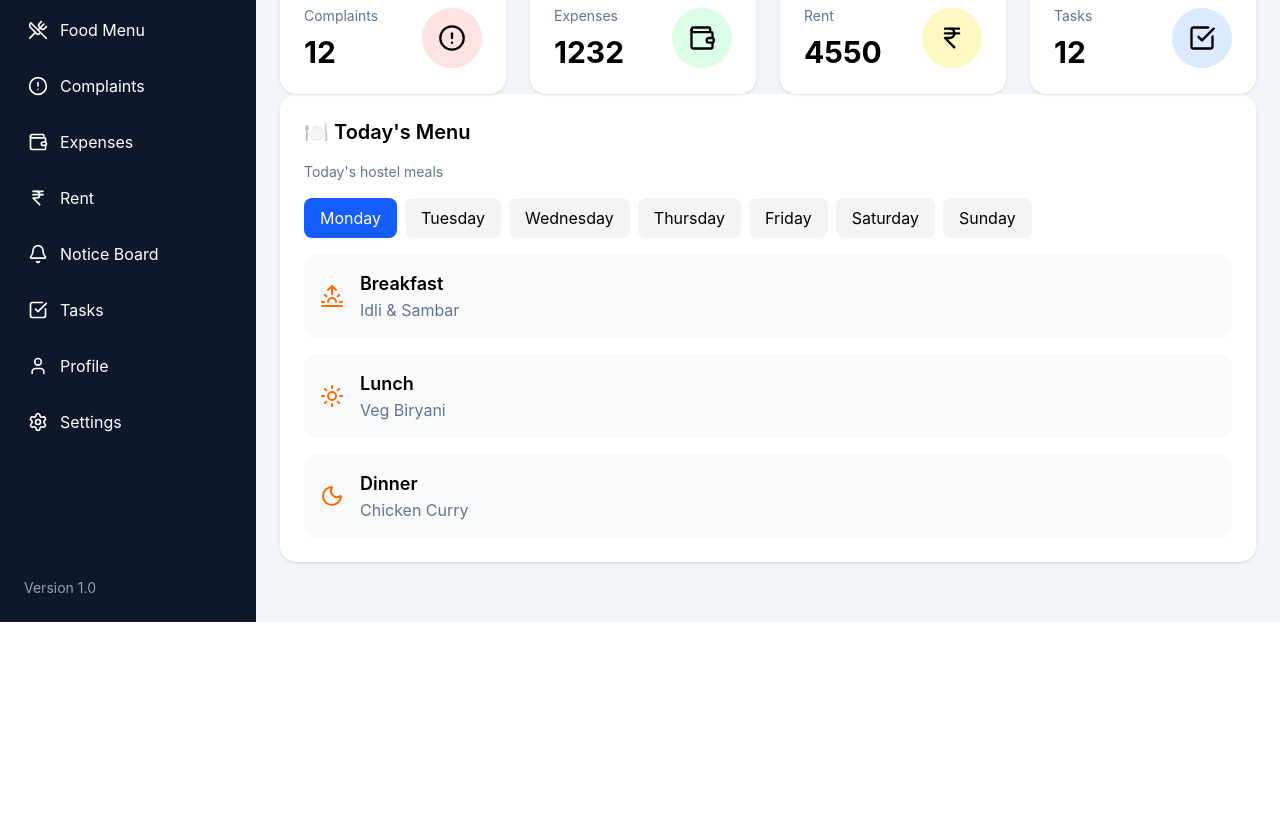
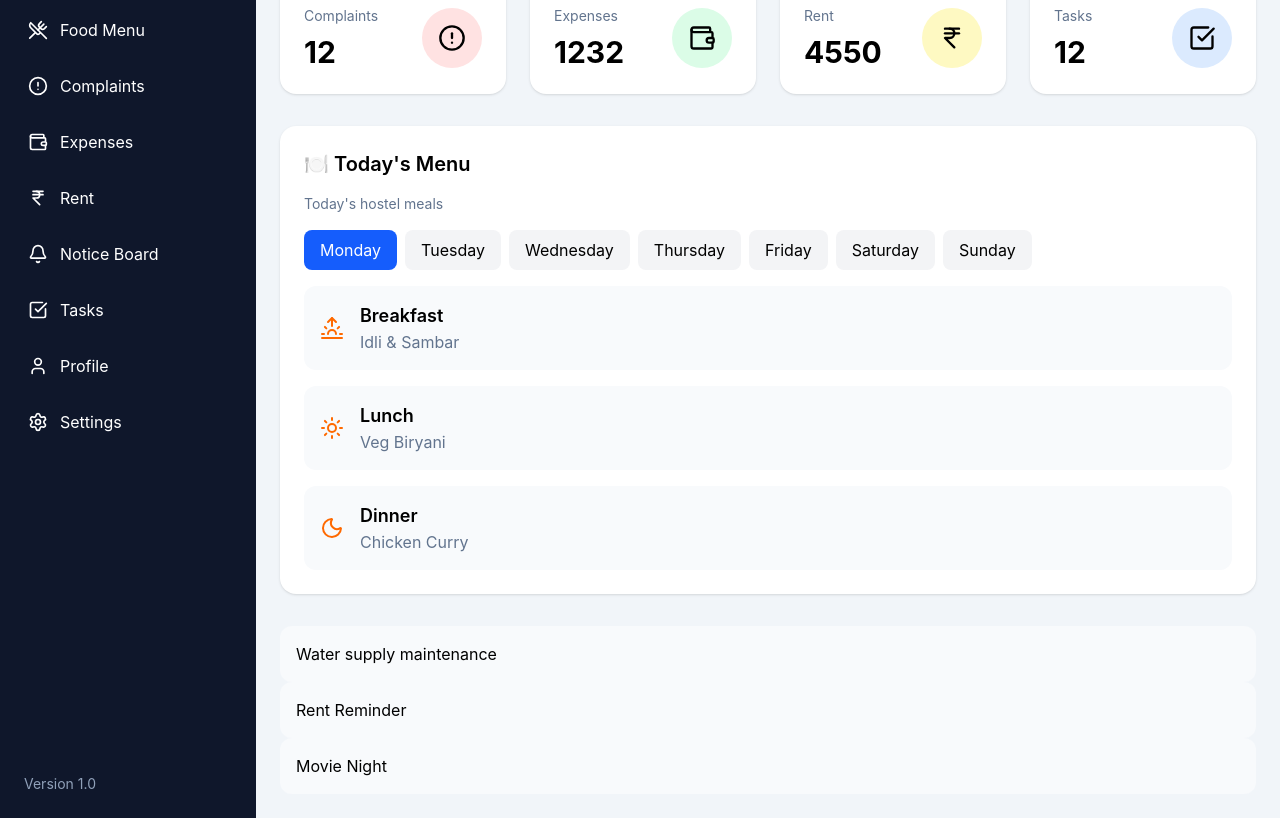
Before and after one commit to sayan-adhikary/staymate, a React (Vite) app: page / in a window 1280 px wide. Shown: the part 242-1060 px from the top of the page. Before the commit the page ends 864 px from the top, so only its background shows below. Built offline with nearby package versions, Linux system fonts and the light colour scheme.

Commit message:
create a NoticeCard.jsx which will present the notice to page

```diff
--- a/src/components/dashboard/NoticeCard.jsx
+++ b/src/components/dashboard/NoticeCard.jsx
@@ -0,0 +1,55 @@
+import { useState } from "react";
+
+function NoticeCard() {
+  const [selectedNotice, setSelectedNotice] = useState(null);
+
+  const notices = [
+    {
+      id: 1,
+      title: "Water supply maintenance",
+      description: "Water will be unavailable from 2 PM to 4 PM.",
+      type: "important",
+      time: "2 hours ago",
+    },
+    {
+      id: 2,
+      title: "Rent Reminder",
+      description: "Pay your hostel rent before 5th August.",
+      type: "warning",
+      time: "Yesterday",
+    },
+    {
+      id: 3,
+      title: "Movie Night",
+      description: "Join us in the common hall at 8 PM.",
+      type: "event",
+      time: "2 days ago",
+    },
+  ];
+
+  return (
+    <div>
+      {notices.map((item) => (
+        <div
+          key={item.id}
+          onClick={() =>
+            setSelectedNotice(selectedNotice === item.id ? null : item.id)
+          }
+          className="bg-slate-50 rounded-xl p-4 cursor-pointer hover:bg-slate-100 transition"
+        >
+          <p>{item.title}</p>
+          {/* Only if selected */}
+          {selectedNotice === item.id && (
+            <div>
+              <p>{item.description}</p>
+              <p>{item.type}</p>
+              <p>{item.time}</p>
+            </div>
+          )}
+        </div>
+      ))}
+    </div>
+  );
+}
+
+export default NoticeCard;
--- a/src/pages/Dashboard.jsx
+++ b/src/pages/Dashboard.jsx
@@ -2,6 +2,7 @@ import React from "react";
 import { CircleAlert, Wallet, IndianRupee, CheckSquare } from "lucide-react";
 import StatCard from "../components/dashboard/StatCard.jsx";
 import MenuCard from "../components/dashboard/MenuCard.jsx";
+import NoticeCard from "../components/dashboard/NoticeCard.jsx";
 
 function Dashboard() {
   //rendaring the page
@@ -66,8 +67,12 @@ function Dashboard() {
           />
         ))}
       </div>
-
-      <MenuCard />
+      <div className="mt-8">
+        <MenuCard />
+      </div>
+      <div className="mt-8">
+        <NoticeCard />
+      </div>
     </>
   );
 }
```
